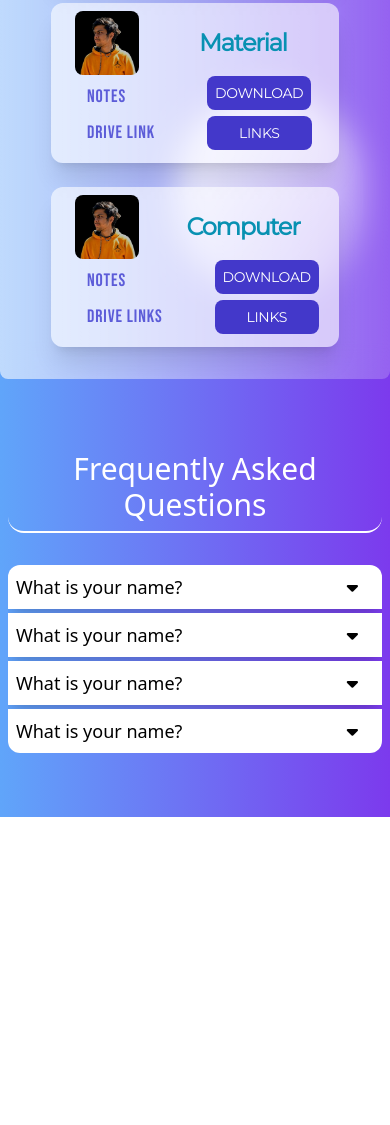
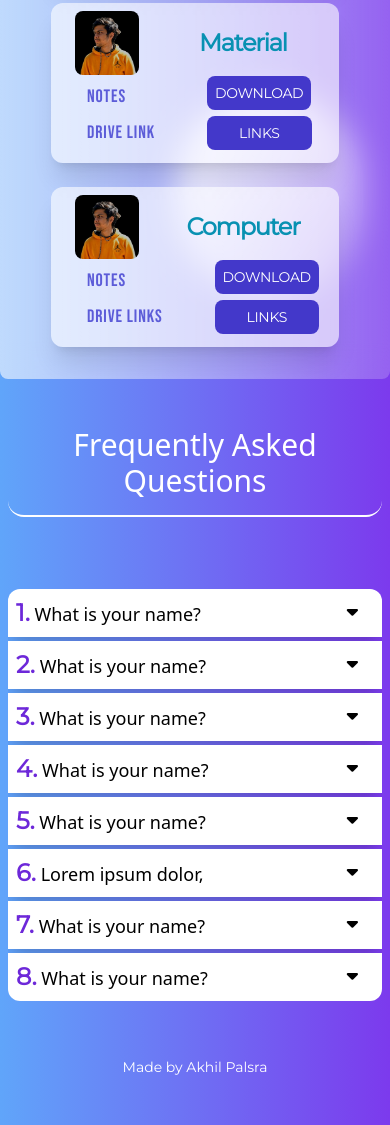
Before and after one commit to akhil683/nith-study-material, a website: page build/index.html in a window 390 px wide. Shown: the part 3073-4198 px from the top of the page. Before the commit the page ends 3890 px from the top, so only its background shows below. Drawn offline with Linux system fonts and the light colour scheme.

Commit message:
faq update

```diff
--- a/build/index.html
+++ b/build/index.html
@@ -52,30 +52,30 @@
       </div>
 
       <div class="flex flex-col items-center justify-center text-3xl">
-        <div id="materials" class="my-6 flex cursor-pointer items-center justify-start gap-4 py-1">
+        <a href="#Four-credit" id="materials" class="my-6 flex cursor-pointer items-center justify-start gap-4 py-1">
           <img class="h-8 w-8 rounded-lg" src="images/home.png" alt="" />
           <h3 class="animate-hamburger-menu-inner duration-500 hover:translate-x-3">
             Four Credit
           </h3>
-        </div>
-        <div id="materials" class="my-6 flex cursor-pointer items-center justify-start gap-4 py-1">
+        </a>
+        <a href="#Three-credit" id="materials" class="my-6 flex cursor-pointer items-center justify-start gap-4 py-1">
           <img class="rounded-lg h-8 w-8" src="images/about.png" alt="" />
           <h3 class="animate-hamburger-menu-inner duration-500 hover:translate-x-3 hover:text-violet-800" >
             Three Credit
           </h3>
-        </div>
+        </a>
         <div id="materials" class="my-6 flex cursor-pointer items-center justify-start gap-4 py-1">
           <img class="h-8 w-8 rounded-lg" src="images/contact.png" alt="" />
           <h3 class="animate-hamburger-menu-inner duration-500 hover:translate-x-3 hover:text-violet-800">
             Youtube
           </h3>
         </div>
-        <div id="materials" class="my-6 flex cursor-pointer items-center justify-start gap-4 py-1">
+        <a href="#FAQ" id="materials" class="my-6 flex cursor-pointer items-center justify-start gap-4 py-1">
           <img class="h-8 w-8 rounded-lg" src="images/resources.png" alt="" />
           <h3 class="animate-hamburger-menu-inner duration-500 hover:translate-x-3 hover:text-violet-800">
             FAQs
           </h3>
-        </div>
+        </a>
       </div>
 
       <!-- social media handles  -->
@@ -94,7 +94,7 @@
         <!-- cursor animation  -->
       <div id="cursor" class="pointer-events-none absolute z-10 hidden h-32 w-32 -translate-x-1/2 -translate-y-1/2 rounded-full bg-gradient-to-br from-[rgba(152,44,253,0.6)] to-[#090cdb86] transition md:block shadow-2xl shadow-violet-800"></div>
       <!-- social media handles -->
-      <div class="top-1/2 z-30 m-8 hidden translate-y-[-50%] flex-col rounded-2xl duration-200 bg-[rgba(255,255,255,0.5)] hover:bg-[rgba(255,255,255,0.7)] p-4 lg:fixed xl:flex lg:gap-6">
+      <div class="top-1/2 z-40 m-8 hidden translate-y-[-50%] flex-col rounded-2xl duration-200 bg-[rgba(255,255,255,0.5)] hover:bg-[rgba(255,255,255,0.7)] p-4 lg:fixed xl:flex lg:gap-6">
         <a href="#"><i id="social-btn" class="fa-brands fa-instagram fa-flip bg-gradient-to-r from-blue-600 to-violet-600 bg-clip-text text-5xl text-transparent duration-300" style="--fa-animation-duration: 8s"></i>
         </a>
         <a href="#"><i id="social-btn" class="fa-brands fa-twitter fa-flip bg-gradient-to-r from-blue-600 to-violet-600 bg-clip-text text-5xl text-transparent" style="--fa-animation-duration: 8s"></i>
@@ -523,56 +523,104 @@
 
       <!-- FAQ - Frequently Asked Questions  -->
 
-      <section class="cursor-default sm:p-8 py-16 px-2 relative flex max-h-screen flex-col items-center justify-center gap-0 bg-gradient-to-r from-blue-400 to-violet-600 sm:gap-20 z-50">
-        <h1 class="text-3xl sm:text-5xl text-center mb-8 text-white border-b-2 border-white rounded-2xl p-2">Frequently Asked Questions</h1>
+      <section id="FAQ" class="cursor-default p-8  px-2 relative flex flex-col items-center justify-center gap-10 bg-gradient-to-r from-blue-400 to-violet-600 z-30">
+        <h1 class="text-3xl sm:text-5xl text-center mb-8 text-white border-b-2 border-white rounded-2xl p-4">Frequently Asked Questions</h1>
 
-        <div class="rounded-xl overflow-hidden flex flex-col gap-1 w-full">
+        <div class="rounded-xl overflow-hidden flex flex-col gap-1">
 
-            <div class=" relative bg-white shadow-xl flex flex-col w-100">
+            <div class="relative bg-white shadow-xl flex flex-col w-70">
                 <input class="absolute peer opacity-0" type="checkbox" id="faq-1">
                 <label class="w-full cursor-pointer p-2 sm:p-4 text-black text-lg sm:text-3xl" for="faq-1">
+                    <span class="text-2xl sm:text-4xl text-violet-700 p-0 font-Montserrat font-extrabold">1.</span>
                     What is your name?
                     <div class="absolute right-6 top-2 rotate-0 peer-checked:rotate-180">
                         <i class=" fa-solid fa-caret-down rotate-0 peer-checked:rotate-180" style="color: #000000;"></i>
                     </div>
                 </label>
-               <p class="relative transition-all duration-500 text-[#555] text-base sm:text-xl px-2 max-h-0 overflow-hidden peer-checked:max-h-full peer-checked:px-2 sm:peer-checked:p-4">My name is Akhil. I am from Joginder Nagar, Himachal Pradesh. Currently, I am pursuing B. Tech in Chemcial Engineering from NIT Hamirpur. I am also a Web3 Enthusiast. <a href="" class="px-2 text-violet-700 font-semibold">&#8212;Shivansh - 21BCH016</a></p>
+               <p class="relative  text-[#555] text-base sm:text-xl px-2 max-h-0 overflow-hidden peer-checked:max-h-full peer-checked:px-2 sm:peer-checked:p-4">My name is Akhil. I am from Joginder Nagar, Himachal Pradesh. Currently, I am pursuing B. Tech in Chemcial Engineering from NIT Hamirpur. I am also a Web3 Enthusiast. <a href="" class="px-2 text-violet-700 font-semibold">&#8212;Shivansh - 21BCH016</a></p>
             </div>
             <div class=" relative bg-white shadow-xl flex flex-col w-100">
                 <input class="absolute peer opacity-0" type="checkbox" id="faq-2">
                 <label class="w-full cursor-pointer p-2 sm:p-4 text-black text-lg sm:text-3xl" for="faq-2">
+                    <span class="text-2xl sm:text-4xl text-violet-700 p-0 font-Montserrat font-extrabold">2.</span>
                     What is your name?
                     <div class="absolute right-6 top-2 rotate-0 peer-checked:rotate-180">
                         <i class=" fa-solid fa-caret-down rotate-0 peer-checked:rotate-180" style="color: #000000;"></i>
                     </div>
                 </label>
-               <p class="relative transition-all duration-500 text-[#555] text-base sm:text-xl px-2 max-h-0 overflow-hidden peer-checked:max-h-full peer-checked:px-2 sm:peer-checked:p-4">My name is Akhil. I am from Joginder Nagar, Himachal Pradesh. Currently, I am pursuing B. Tech in Chemcial Engineering from NIT Hamirpur. I am also a Web3 Enthusiast. <a href="" class="px-2 text-violet-700 font-semibold">&#8212;Rishu - 22BCH016</a></p>
+               <p class="relative text-[#555] text-base sm:text-xl px-2 max-h-0 overflow-hidden peer-checked:max-h-full peer-checked:px-2 sm:peer-checked:p-4">My name is Akhil. I am from Joginder Nagar, Himachal Pradesh. Currently, I am pursuing B. Tech in Chemcial Engineering from NIT Hamirpur. I am also a Web3 Enthusiast. <a href="" class="px-2 text-violet-700 font-semibold">&#8212;Rishu - 22BCH016</a></p>
             </div>
             <div class=" relative bg-white shadow-xl flex flex-col w-100">
                 <input class="absolute peer opacity-0" type="checkbox" id="faq-3">
                 <label class="w-full cursor-pointer p-2 sm:p-4 text-black text-lg sm:text-3xl" for="faq-3">
+                    <span class="text-2xl sm:text-4xl text-violet-700 p-0 font-Montserrat font-extrabold">3.</span>
                     What is your name?
                     <div class="absolute right-6 top-2 rotate-0 peer-checked:rotate-180">
                         <i class=" fa-solid fa-caret-down rotate-0 peer-checked:rotate-180" style="color: #000000;"></i>
                     </div>
                 </label>
-               <p class="relative transition-all duration-500 text-[#555] text-base sm:text-xl px-2 max-h-0 overflow-hidden peer-checked:max-h-full peer-checked:px-2 sm:peer-checked:p-4">My name is Akhil. I am from Joginder Nagar, Himachal Pradesh. Currently, I am pursuing B. Tech in Chemcial Engineering from NIT Hamirpur. I am also a Web3 Enthusiast. <a href="" class="px-2 text-violet-700 font-semibold">&#8212;Akhil - 22BCH004</a></p>
+               <p class="relative text-[#555] text-base sm:text-xl px-2 max-h-0 overflow-hidden peer-checked:max-h-full peer-checked:px-2 sm:peer-checked:p-4">My name is Akhil. I am from Joginder Nagar, Himachal Pradesh. Currently, I am pursuing B. Tech in Chemcial Engineering from NIT Hamirpur. I am also a Web3 Enthusiast. <a href="" class="px-2 text-violet-700 font-semibold">&#8212;Akhil - 22BCH004</a></p>
             </div>
             <div class=" relative bg-white shadow-xl flex flex-col w-100">
                 <input class="absolute peer opacity-0" type="checkbox" id="faq-4">
                 <label class="w-full cursor-pointer p-2 sm:p-4 text-black text-lg sm:text-3xl" for="faq-4">
+                    <span class="text-2xl sm:text-4xl text-violet-700 p-0 font-Montserrat font-extrabold">4.</span>
                     What is your name?
                     <div class="absolute right-6 top-2 rotate-0 peer-checked:rotate-180">
                         <i class=" fa-solid fa-caret-down rotate-0 peer-checked:rotate-180" style="color: #000000;"></i>
                     </div>
                 </label>
-               <p class="relative transition-all duration-500 text-[#555] text-base sm:text-xl px-2 max-h-0 overflow-hidden peer-checked:max-h-full peer-checked:px-2 sm:peer-checked:p-4">My name is Akhil. I am from Joginder Nagar, Himachal Pradesh. Currently, I am pursuing B. Tech in Chemcial Engineering from NIT Hamirpur. I am also a Web3 Enthusiast. <a href="" class="px-2 text-violet-700 font-semibold">&#8212;Akhil - 22BCH004</a></p>
+               <p class="relative text-[#555] text-base sm:text-xl px-2 max-h-0 overflow-hidden peer-checked:max-h-full peer-checked:px-2 sm:peer-checked:p-4">My name is Akhil. I am from Joginder Nagar, Himachal Pradesh. Currently, I am pursuing B. Tech in Chemcial Engineering from NIT Hamirpur. I am also a Web3 Enthusiast. <a href="" class="px-2 text-violet-700 font-semibold">&#8212;Akhil - 22BCH004</a></p>
+            </div>
+            <div class=" relative bg-white shadow-xl flex flex-col w-100">
+                <input class="absolute peer opacity-0" type="checkbox" id="faq-5">
+                <label class="w-full cursor-pointer p-2 sm:p-4 text-black text-lg sm:text-3xl" for="faq-5">
+                    <span class="text-2xl sm:text-4xl text-violet-700 p-0 font-Montserrat font-extrabold">5.</span>
+                    What is your name?
+                    <div class="absolute right-6 top-2 rotate-0 peer-checked:rotate-180">
+                        <i class=" fa-solid fa-caret-down rotate-0 peer-checked:rotate-180" style="color: #000000;"></i>
+                    </div>
+                </label>
+               <p class="relative text-[#555] text-base sm:text-xl px-2 max-h-0 overflow-hidden peer-checked:max-h-full peer-checked:px-2 sm:peer-checked:p-4">My name is Akhil. I am from Joginder Nagar, Himachal Pradesh. Currently, I am pursuing B. Tech in Chemcial Engineering from NIT Hamirpur. I am also a Web3 Enthusiast. <a href="" class="px-2 text-violet-700 font-semibold">&#8212;Akhil - 22BCH004</a></p>
+            </div>
+            <div class=" relative bg-white shadow-xl flex flex-col">
+                <input class="absolute peer opacity-0" type="checkbox" id="faq-6">
+                <label class="w-full cursor-pointer p-2 sm:p-4 text-black text-lg sm:text-3xl" for="faq-6">
+                    <span class="text-2xl sm:text-4xl text-violet-700 p-0 font-Montserrat font-extrabold">6.</span>
+                    Lorem ipsum dolor,
+                    <div class="absolute right-6 top-2 rotate-0 peer-checked:rotate-180">
+                        <i class=" fa-solid fa-caret-down rotate-0 peer-checked:rotate-180" style="color: #000000;"></i>
+                    </div>
+                </label>
+               <p class="relative text-[#555] text-base sm:text-xl px-2 max-h-0 overflow-hidden peer-checked:max-h-full peer-checked:px-2 sm:peer-checked:p-4">My name is Akhil. I am from Joginder Nagar, Himachal Pradesh. Currently, I am pursuing B. Tech in Chemcial Engineering from NIT Hamirpur. I am also a Web3 Enthusiast. <a href="" class="px-2 text-violet-700 font-semibold">&#8212;Akhil - 22BCH004</a></p>
+            </div>
+            <div class=" relative bg-white shadow-xl flex flex-col w-100">
+                <input class="absolute peer opacity-0" type="checkbox" id="faq-7">
+                <label class="w-full cursor-pointer p-2 sm:p-4 text-black text-lg sm:text-3xl" for="faq-7">
+                    <span class="text-2xl sm:text-4xl text-violet-700 p-0 font-Montserrat font-extrabold">7.</span>
+                    What is your name?
+                    <div class="absolute right-6 top-2 rotate-0 peer-checked:rotate-180">
+                        <i class=" fa-solid fa-caret-down rotate-0 peer-checked:rotate-180" style="color: #000000;"></i>
+                    </div>
+                </label>
+               <p class="relative text-[#555] text-base sm:text-xl px-2 max-h-0 overflow-hidden peer-checked:max-h-full peer-checked:px-2 sm:peer-checked:p-4">My name is Akhil. I am from Joginder Nagar, Himachal Pradesh. Currently, I am pursuing B. Tech in Chemcial Engineering from NIT Hamirpur. I am also a Web3 Enthusiast. <a href="" class="px-2 text-violet-700 font-semibold">&#8212;Akhil - 22BCH004</a></p>
+            </div>
+            <div class=" relative bg-white shadow-xl flex flex-col w-100">
+                <input class="absolute peer opacity-0" type="checkbox" id="faq-8">
+                <label class="w-full cursor-pointer p-2 sm:p-4 text-black text-lg sm:text-3xl" for="faq-8">
+                    <span class="text-2xl sm:text-4xl text-violet-700 p-0 font-Montserrat font-extrabold">8.</span>
+                    What is your name?
+                    <div class="absolute right-6 top-2 rotate-0 peer-checked:rotate-180">
+                        <i class=" fa-solid fa-caret-down rotate-0 peer-checked:rotate-180" style="color: #000000;"></i>
+                    </div>
+                </label>
+               <p class="relative text-[#555] text-base sm:text-xl px-2 max-h-0 overflow-hidden peer-checked:max-h-full peer-checked:px-2 sm:peer-checked:p-4">My name is Akhil. I am from Joginder Nagar, Himachal Pradesh. Currently, I am pursuing B. Tech in Chemcial Engineering from NIT Hamirpur. I am also a Web3 Enthusiast. <a href="" class="px-2 text-violet-700 font-semibold">&#8212;Akhil - 22BCH004</a></p>
             </div>
 
 
         </div>
 
-        <p class="absolute bottom-2 hidden m-4 z-50 font-Montserrat text-xl text-white sm:block">Made by Akhil Palsra</p>
+        <p class="relative m-4 z-50 font-Montserrat text-sm sm:text-xl text-white sm:text-">Made by Akhil Palsra</p>
     </section>
 
     </main>
```
